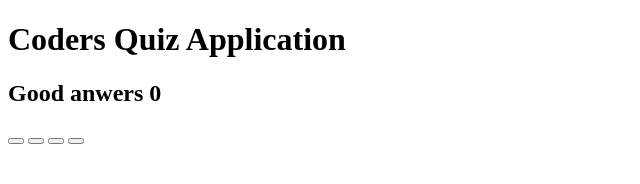
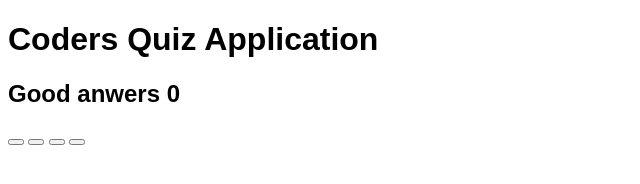
Before and after one commit to codecaptain10/express-quiz-app, a website: page quizApp/public/index.html in a window 1280 px wide. Shown: the whole page, without its empty margins (0-640 px from the left). Drawn offline with Linux system fonts and the light colour scheme.

Commit message:
Create frontend structure and create stylesheet to style

```diff
--- a/quizApp/public/index.html
+++ b/quizApp/public/index.html
@@ -6,6 +6,8 @@
     <meta http-equiv="X-UA-Compatible" content="IE=edge">
     <meta name="viewport" content="width=device-width, initial-scale=1.0">
     <title>Quiz Application</title>
+    <style src="./stylesheets/style.css"></style>
+    <link rel="stylesheet" href="stylesheets/style.css">
 </head>
 
 <body>
--- /dev/null
+++ b/quizApp/public/stylesheets/style.css
@@ -0,0 +1,4 @@
+body {
+    box-sizing: border-box;
+    font-family: Arial, Helvetica, sans-serif;
+}
```
